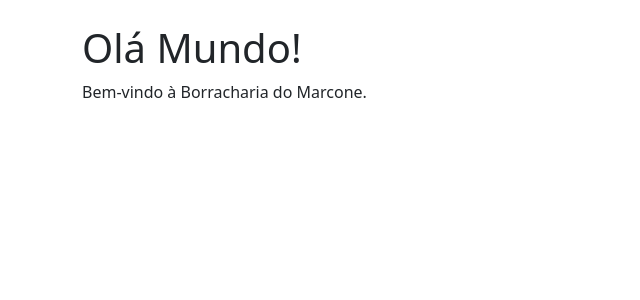
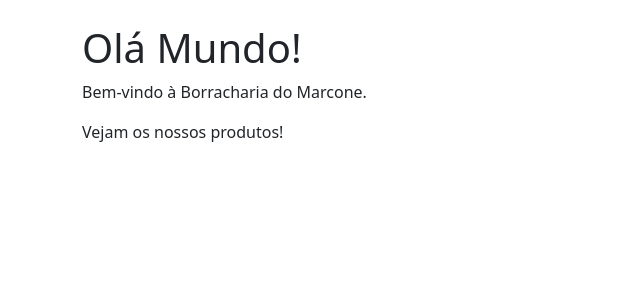
Before and after one commit to dyonnkk/Borracharia-de-Marcone, a Django app: page / in a window 1280 px wide. Shown: the top 300 px of the page, without its empty margins (0-640 px from the left). Run offline with Django 5.2, Linux system fonts and the light colour scheme.

Commit message:
Novo texto informativo.

```diff
--- a/pages/templates/pages/home.html
+++ b/pages/templates/pages/home.html
@@ -5,4 +5,5 @@
 {% block content %}
 <h1>Olá Mundo!</h1>
 <p>Bem-vindo à Borracharia do Marcone.</p>
+<p>Vejam os nossos produtos!</p>
 {% endblock %}
```
